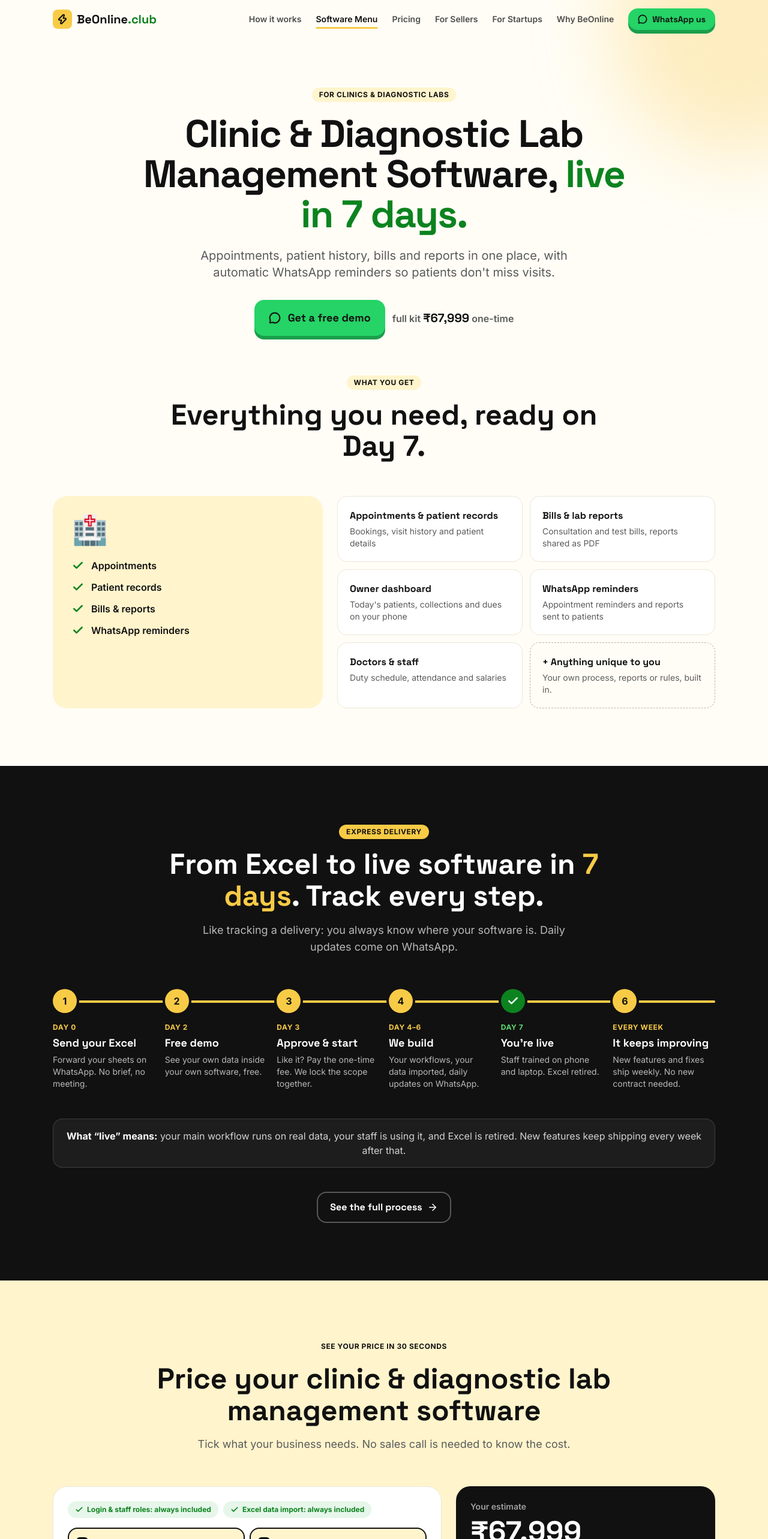
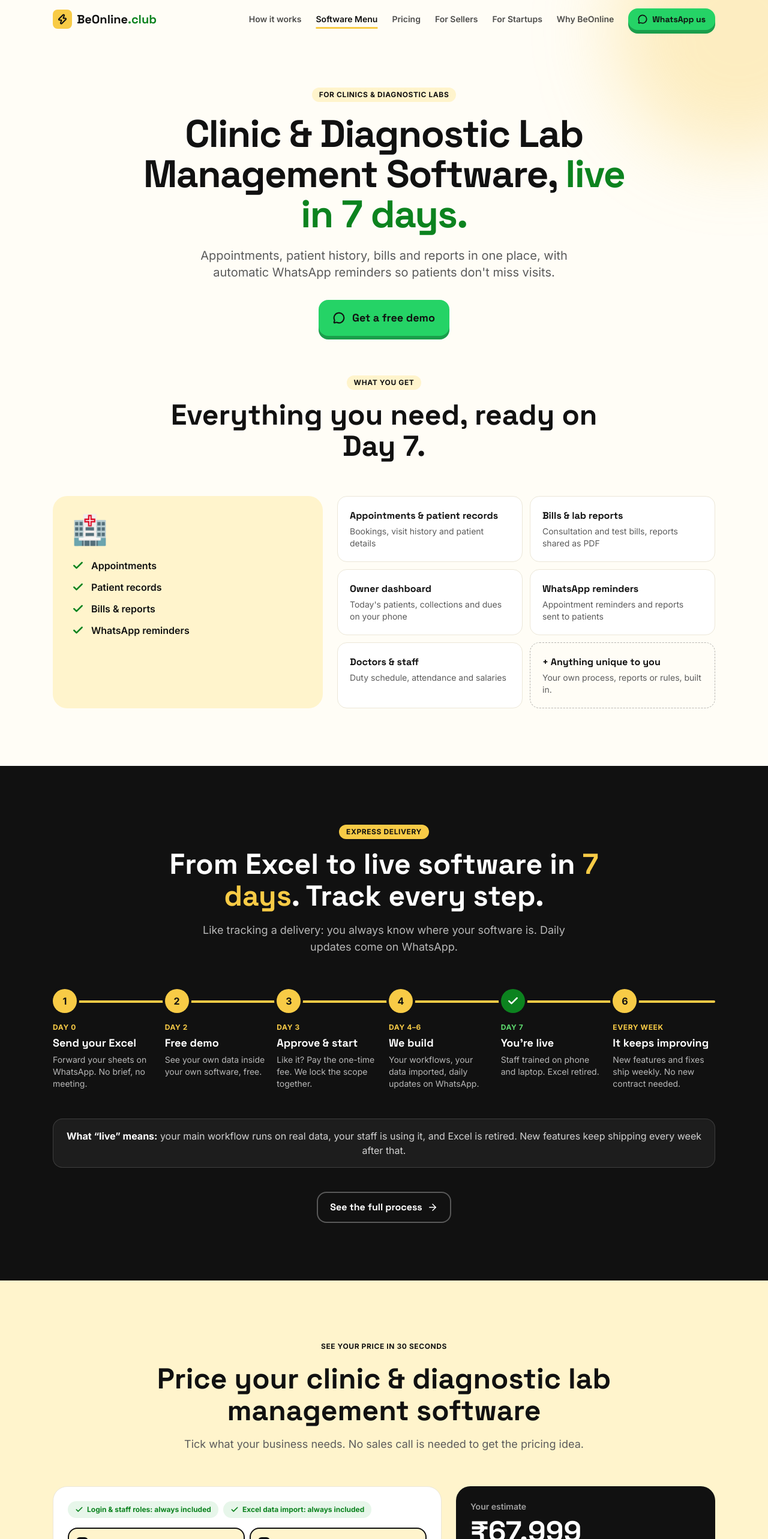
Before and after one commit to beonlineclub-lab/beonlineclub, a Next.js app: page /software/clinic-management-software in a window 1280 px wide. Shown: the top 2566 px of the page at 60% size. Built offline with nearby package versions, Linux system fonts and the light colour scheme.

Commit message:
Improved pricing

```diff
--- a/src/app/(site)/software/[slug]/page.tsx
+++ b/src/app/(site)/software/[slug]/page.tsx
@@ -49,9 +49,9 @@ export default function KitPage({ params }: Props) {
         sub={kit.blurb!}
       >
         <WhatsAppButton label="Get a free demo" message={message} />
-        <span className="font-semibold text-ex-muted">
-          full kit <strong className="font-grotesk text-xl text-ex-ink">{inr(kitPrice(kit))}</strong> one-time
-        </span>
+        {/* <span className="font-semibold text-ex-muted">
+          full kit <strong className="font-grotesk text-xl text-ex-ink">{inr(kitPrice(kit))}</strong> one-time & monthly as per your usage
+        </span> */}
       </PageHero>
 
       <section className="pb-16 sm:pb-24">
--- a/src/components/express/Configurator.tsx
+++ b/src/components/express/Configurator.tsx
@@ -45,7 +45,7 @@ export default function Configurator({
         <SectionHeading
           kicker="See your price in 30 seconds"
           title={title}
-          sub="Tick what your business needs. No sales call is needed to know the cost."
+          sub="Tick what your business needs. No sales call is needed to get the pricing idea."
         />
 
         <div className="grid gap-6 lg:grid-cols-[1.5fr_1fr]">
--- a/src/components/express/SoftwareMenu.tsx
+++ b/src/components/express/SoftwareMenu.tsx
@@ -46,9 +46,9 @@ export default function SoftwareMenu({ showHeading = true, moreHref }: { showHea
                 ))}
               </ul>
               <div className="mt-5 border-t border-ex-line pt-4">
-                <span className="text-sm text-ex-muted">
+                {/* <span className="text-sm text-ex-muted">
                   {k.modules ? "full kit" : "from"} <strong className="font-grotesk text-lg text-ex-ink">{inr(kitPrice(k))}</strong> one-time
-                </span>
+                </span> */}
                 <div className="mt-3 flex items-center justify-between gap-2 text-sm font-bold">
                   {k.slug ? (
                     <Link href={`/software/${k.slug}`} className="inline-flex items-center gap-1 text-ex-muted hover:text-ex-ink">
```
